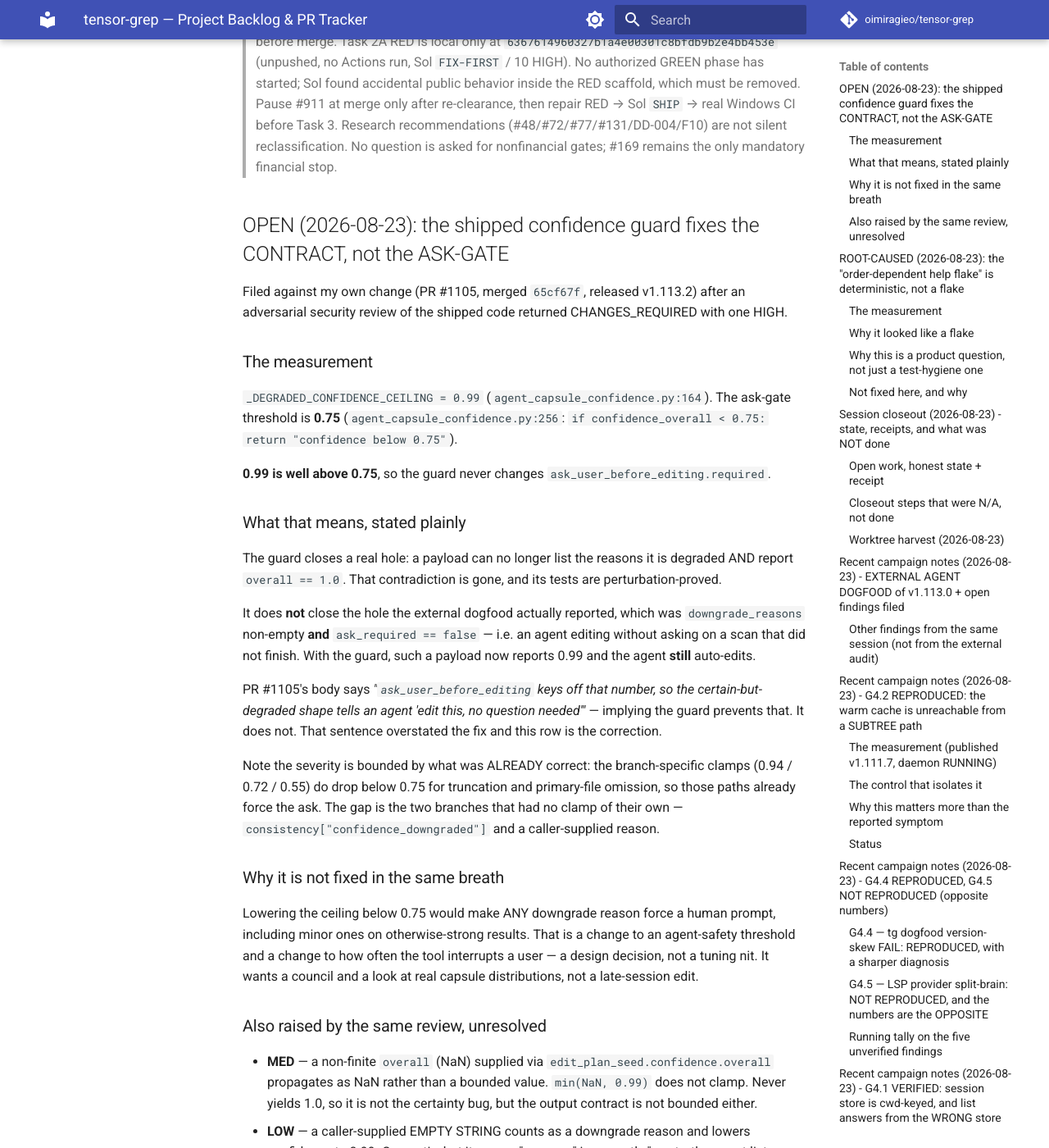
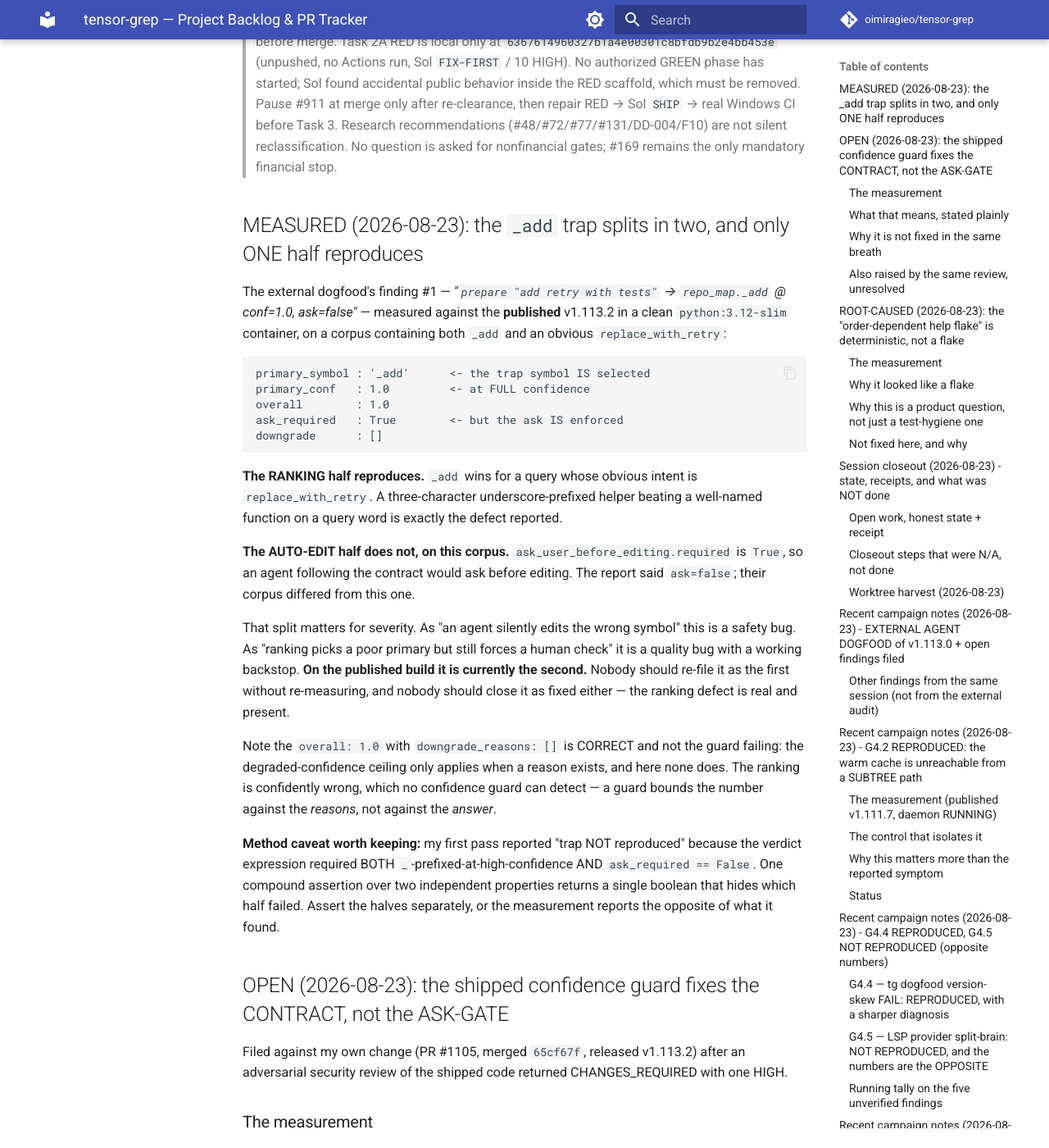
Before and after one commit to oimiragieo/tensor-grep, an MkDocs documentation site: the page built from docs/BACKLOG.md, in a window 1280 px wide and 1400 px high, scrolled down 1265 px. Shown: the whole window at 82% size. Built offline with MkDocs 1.6.1 and Material for MkDocs 9.7.7, drawn with Linux system fonts in a browser that asks for light colours; comment, search, counter and statistics services are not loaded.

Commit message:
docs: measure the `_add` trap on the published wheel -- only ONE half reproduces
The external dogfood's #1 was "prepare 'add retry with tests' -> repo_map._add @ conf=1.0,
ask=false". Measured against PUBLISHED v1.113.2 in a clean python:3.12-slim container, on a
corpus holding both `_add` and an obvious `replace_with_retry`:

    primary_symbol : '_add'     <- selected
    primary_conf   : 1.0        <- at full confidence
    ask_required   : True       <- but the ask IS enforced
    downgrade      : []

RANKING half REPRODUCES: a three-character underscore-prefixed helper beats a well-named
function on a query word. That is the reported defect and it is real on the shipped build.

AUTO-EDIT half does NOT, on this corpus: `ask_user_before_editing.required` is True, so a
contract-following agent asks before editing. The report said ask=false; their corpus differed.

The split changes the item's SEVERITY, which is why it is worth writing down. As "an agent
silently edits the wrong symbol" it is a safety bug; as "ranking picks a poor primary but the
human check still fires" it is a quality bug with a working backstop. On the published build it
is currently the second. Do not re-file it as the first without re-measuring, and do not close
it as fixed either.

Also recorded so nobody mistakes it for a guard failure: `overall: 1.0` with EMPTY
downgrade_reasons is CORRECT -- the degraded ceiling only applies when a reason exists. The
ranking here is confidently wrong, which no confidence guard can detect. A guard bounds the
number against the REASONS, never against the ANSWER.

METHOD CAVEAT, kept because it nearly buried the finding: my first verdict line required BOTH
"_-prefixed at high confidence" AND "ask_required == False", so it printed "trap NOT
reproduced" while half of it plainly did. One compound assertion over two independent
properties collapses to a single boolean that hides which half failed. Assert the halves
separately.

Co-Authored-By: Claude Opus 5 (1M context) <noreply@anthropic.com>

````diff
--- a/docs/BACKLOG.md
+++ b/docs/BACKLOG.md
@@ -46,6 +46,46 @@
 >
 
 
+
+## MEASURED (2026-08-23): the `_add` trap splits in two, and only ONE half reproduces
+
+The external dogfood's finding #1 — *"`prepare "add retry with tests"` → `repo_map._add` @
+conf=1.0, ask=false"* — measured against the **published** v1.113.2 in a clean
+`python:3.12-slim` container, on a corpus containing both `_add` and an obvious
+`replace_with_retry`:
+
+```
+primary_symbol : '_add'      <- the trap symbol IS selected
+primary_conf   : 1.0         <- at FULL confidence
+overall        : 1.0
+ask_required   : True        <- but the ask IS enforced
+downgrade      : []
+```
+
+**The RANKING half reproduces.** `_add` wins for a query whose obvious intent is
+`replace_with_retry`. A three-character underscore-prefixed helper beating a well-named
+function on a query word is exactly the defect reported.
+
+**The AUTO-EDIT half does not, on this corpus.** `ask_user_before_editing.required` is `True`,
+so an agent following the contract would ask before editing. The report said `ask=false`; their
+corpus differed from this one.
+
+That split matters for severity. As "an agent silently edits the wrong symbol" this is a
+safety bug. As "ranking picks a poor primary but still forces a human check" it is a quality
+bug with a working backstop. **On the published build it is currently the second.** Nobody
+should re-file it as the first without re-measuring, and nobody should close it as fixed
+either — the ranking defect is real and present.
+
+Note the `overall: 1.0` with `downgrade_reasons: []` is CORRECT and not the guard failing:
+the degraded-confidence ceiling only applies when a reason exists, and here none does. The
+ranking is confidently wrong, which no confidence guard can detect — a guard bounds the number
+against the *reasons*, not against the *answer*.
+
+**Method caveat worth keeping:** my first pass reported "trap NOT reproduced" because the
+verdict expression required BOTH `_`-prefixed-at-high-confidence AND `ask_required == False`.
+One compound assertion over two independent properties returns a single boolean that hides
+which half failed. Assert the halves separately, or the measurement reports the opposite of
+what it found.
 
 ## OPEN (2026-08-23): the shipped confidence guard fixes the CONTRACT, not the ASK-GATE
 
````
